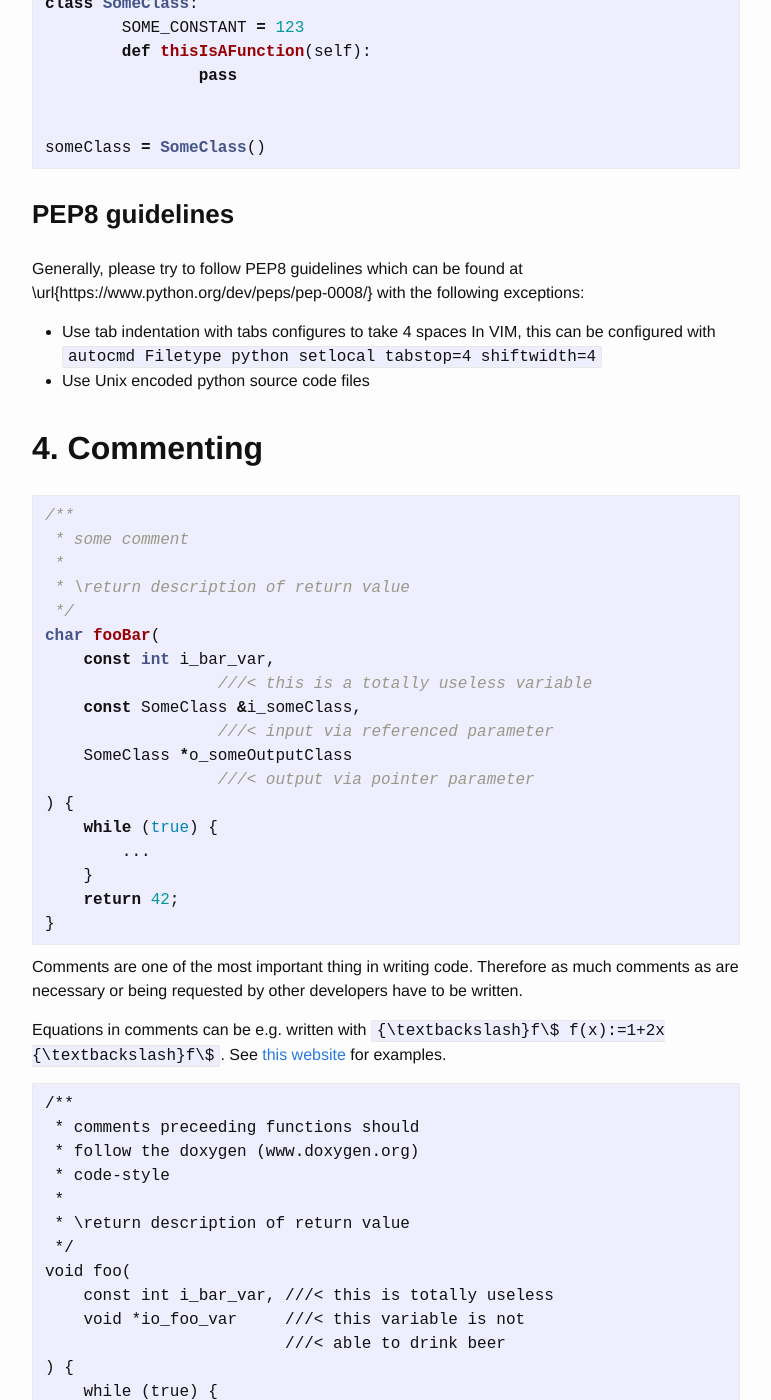
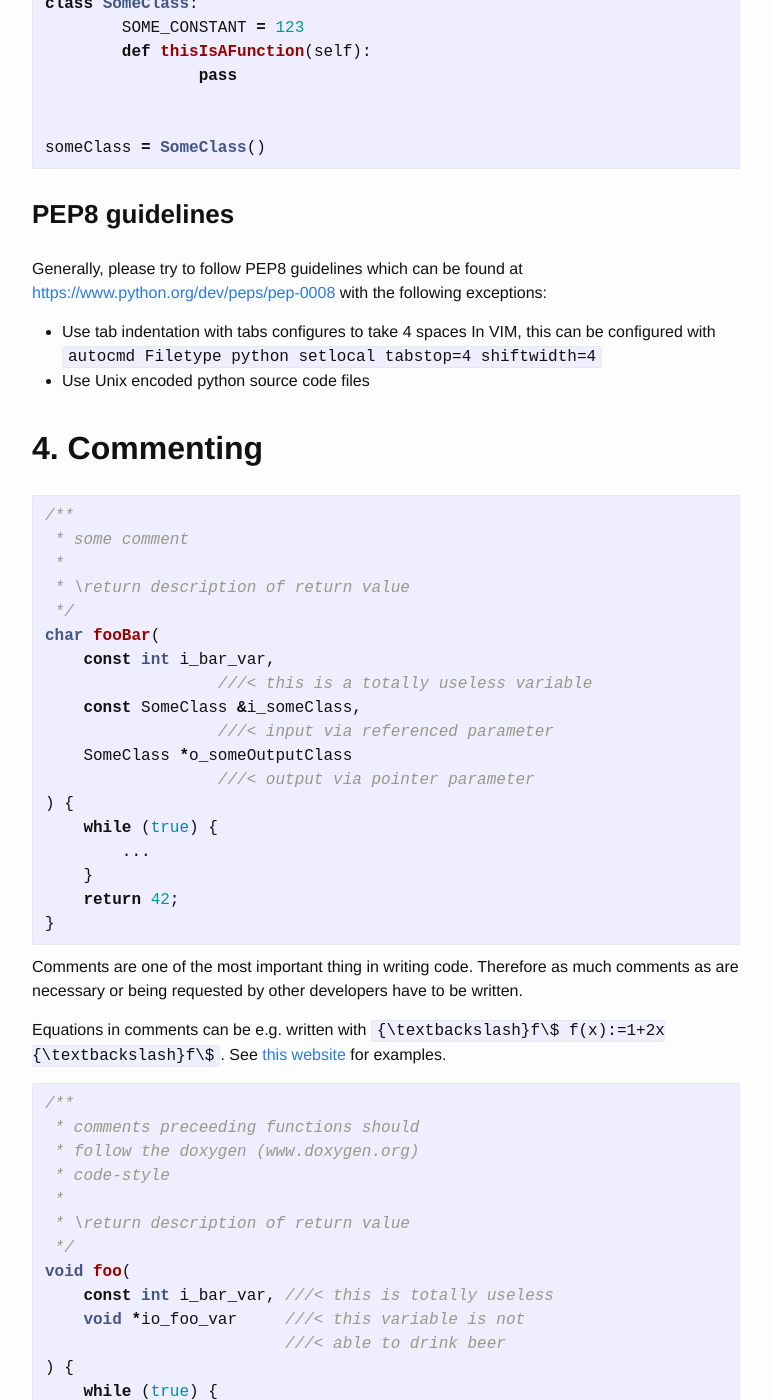
Before and after one commit to schreiberx/sweetsite, a Jekyll site: the page built from development/coding_conventions.md, in a window 1280 px wide and 1400 px high, scrolled down 3193 px. Shown: the whole window, without its empty margins (254-1025 px from the left). Built offline with Jekyll 4.4.1, drawn with Linux system fonts in a browser that asks for light colours; some of the changed text lies outside the part shown.

Commit message:
TL: some cleaning

````diff
--- a/development/coding_conventions.md
+++ b/development/coding_conventions.md
@@ -41,11 +41,11 @@
 
 #### Function parameters
 
-Parameters of methods are prefixed by ```i_```, ```o_``` or ```io_```.
+Parameters of methods are prefixed by `i_`, `o_` or `io_`.
 
- * ```i_``` means that this parameter is accessed read/only (const).
- * ```o_``` is used to declare this parameter as being an output reference to write some output values.
- * ```io_``` is used to declare an input/output pointer or reference which is read and written.
+ * `i_` means that this parameter is accessed read/only (const).
+ * `o_` is used to declare this parameter as being an output reference to write some output values.
+ * `io_` is used to declare an input/output pointer or reference which is read and written.
 
 |-----------------------|-----------------------|
 | Type			| Format		|
@@ -72,7 +72,7 @@
 
 #### Functions themselves
 
-Private functions should be prefixed with an ```_```
+Private functions should be prefixed with an `_`
 
 Example:
 
@@ -85,10 +85,10 @@
 
 ### Class attributes
 
-Attributes should be prefixed by ```_``` if they are private attributes.
+Attributes should be prefixed by `_` if they are private attributes.
 
- * ```_``` means that this attribute is private.
- * no ```_``` means that this attribute is public.
+ * `_` means that this attribute is private.
+ * no `_` means that this attribute is public.
 
 |-----------------------|-----------------------|
 | Type			| Format		|
@@ -156,11 +156,12 @@
 
 ### PEP8 guidelines
 
-Generally, please try to follow PEP8 guidelines which can be found at \url{https://www.python.org/dev/peps/pep-0008/} with the following exceptions:
+Generally, please try to follow PEP8 guidelines which can be found at [https://www.python.org/dev/peps/pep-0008](https://www.python.org/dev/peps/pep-0008)
+with the following exceptions:
 
  * Use tab indentation with tabs configures to take 4 spaces
    In VIM, this can be configured with
-   ```autocmd Filetype python setlocal tabstop=4 shiftwidth=4```
+   `autocmd Filetype python setlocal tabstop=4 shiftwidth=4`
  * Use Unix encoded python source code files
 
 
@@ -191,12 +192,11 @@
 Comments are one of the most important thing in writing code.
 Therefore as much comments as are necessary or being requested by other developers have to be written.
 
-Equations in comments can be e.g. written with ```{\textbackslash}f\$ f(x):=1+2x {\textbackslash}f\$```.
+Equations in comments can be e.g. written with `{\textbackslash}f\$ f(x):=1+2x {\textbackslash}f\$`.
 See [this website](https://www.stack.nl/~dimitri/doxygen/manual/formulas.html) for examples.
 
 
-
-```
+```c++
 /**
  * comments preceeding functions should
  * follow the doxygen (www.doxygen.org)
````
Also changed, not shown: other parts of development/coding_conventions.md (+4 -4 lines), development/index.md (+1 -1 lines), docs/index.md (+3 -11 lines).
